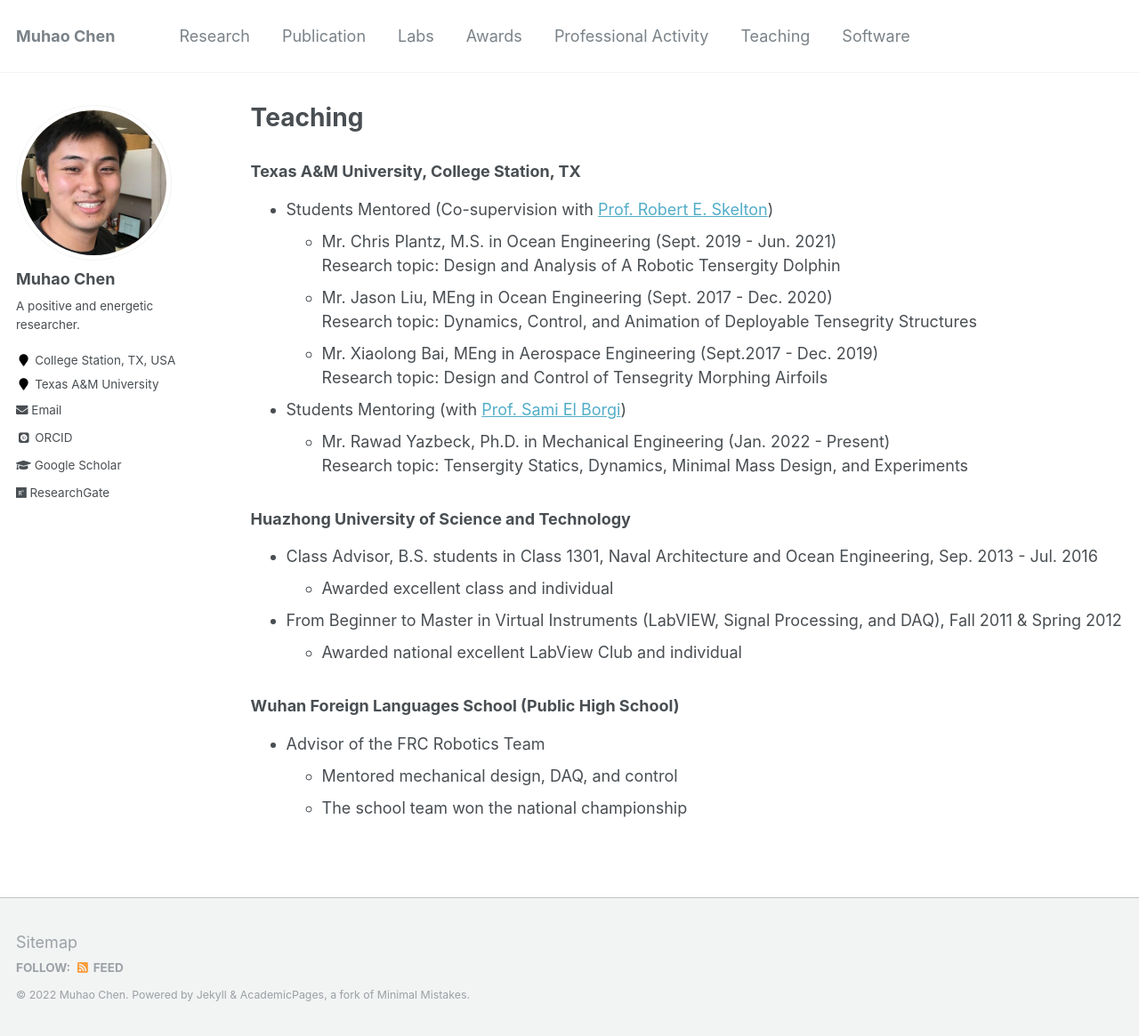
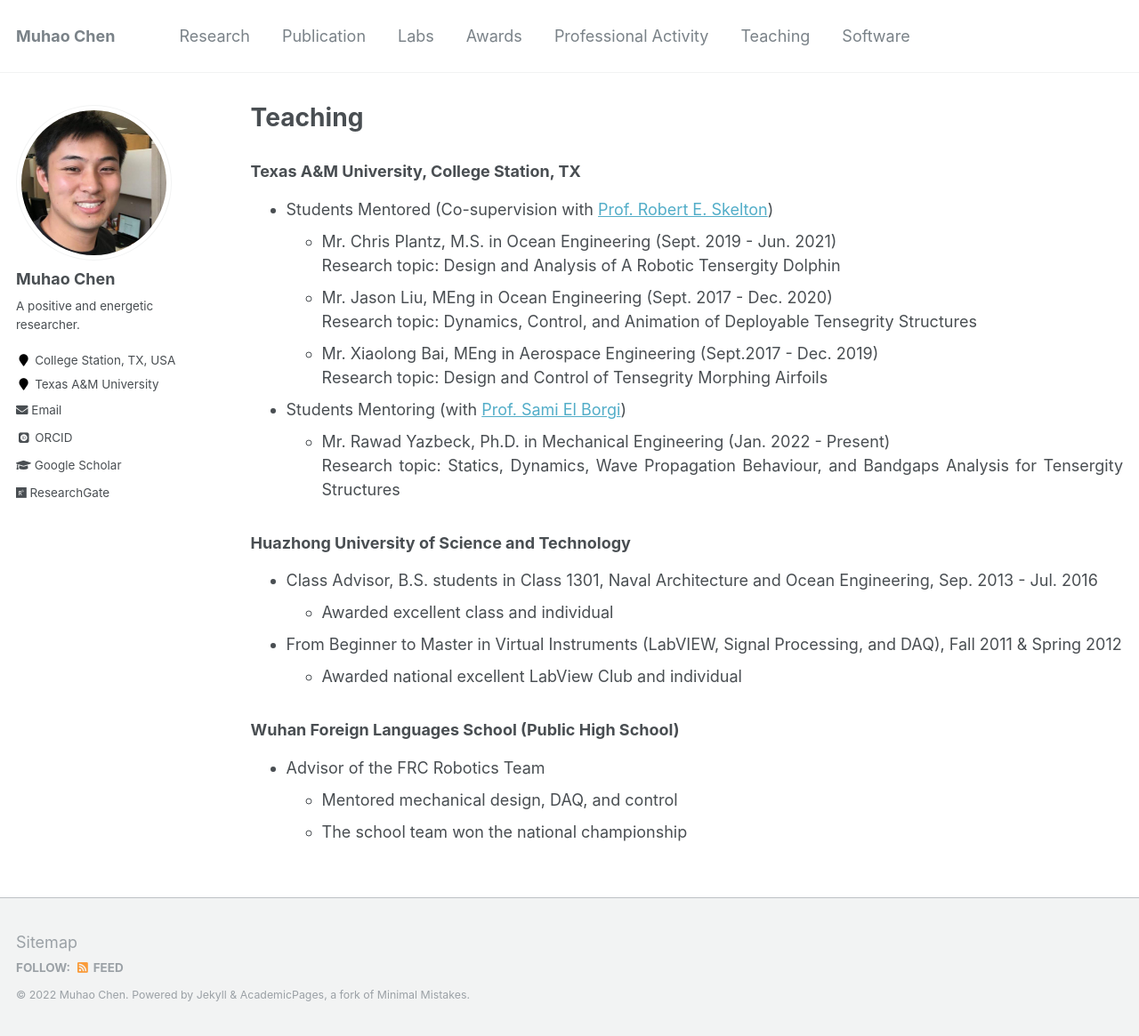
Before and after one commit to Muhao-Chen/muhao-chen.github.io, a Jekyll site: the page built from _pages/teaching.md, in a window 1280 px wide and 1165 px high. Shown: the whole window at 89% size. Built offline with Jekyll 4.4.1, drawn with Linux system fonts in a browser that asks for light colours; some web fonts are replaced.

Commit message:
Update teaching.md

```diff
--- a/_pages/teaching.md
+++ b/_pages/teaching.md
@@ -19,7 +19,8 @@ toc: true
 
 - Students Mentoring (with [Prof. Sami El Borgi](https://www.qatar.tamu.edu/programs/mechanical-engineering/faculty-and-staff/dr.-sami-el-borgi))
     * Mr. Rawad Yazbeck, Ph.D. in Mechanical Engineering (Jan. 2022 - Present)
-    Research topic: Tensergity Statics, Dynamics, Minimal Mass Design, and Experiments
+    Research topic: Statics, Dynamics, Wave Propagation Behaviour, and Bandgaps Analysis for Tensergity Structures
+
 
 ### Huazhong University of Science and Technology
 - Class Advisor, B.S. students in Class 1301, Naval Architecture and Ocean Engineering, Sep. 2013 - Jul. 2016
```
